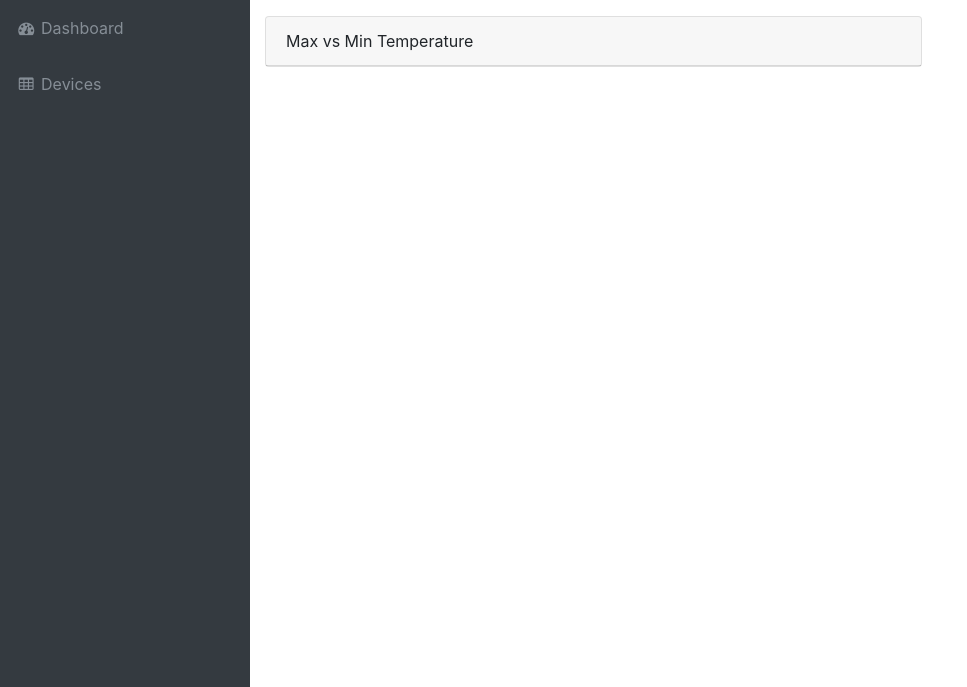
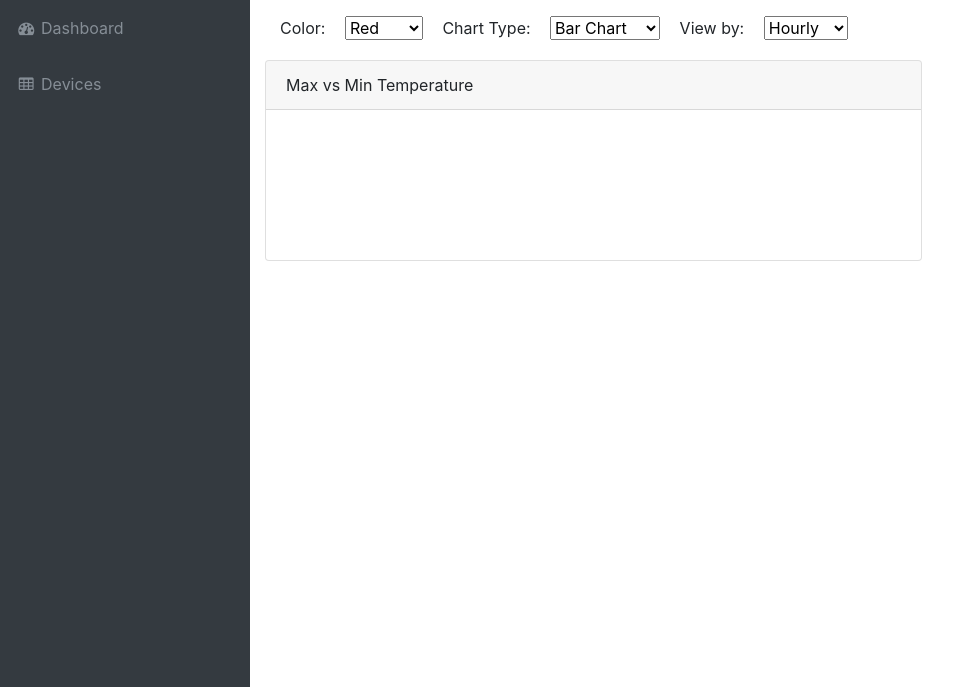
Before and after one commit to chenhau96/iot_dashboard, a Django app: page /dashboard/max_vs_min_view/ in a window 1280 px wide. Shown: the part 56-743 px from the top of the page, without its empty margins (0-967 px from the left). Run offline with Django 3.2, Linux system fonts and the light colour scheme; parts of the project's set-up code (start-up, migrations or seed data) failed here and were passed over; some libraries are stand-ins or nearby versions.

Commit message:
tried d3 charting tutorial from medium post

```diff
--- a/dashboard/templates/dashboard/max-vs-min-view.html
+++ b/dashboard/templates/dashboard/max-vs-min-view.html
@@ -19,8 +19,19 @@
   <!-- Custom styles for this template-->
   <link href="{% static 'dashboard/css/sb-admin.css' %}" rel="stylesheet">
 
+  <!-- import D3.js -->
+  <script src="https://d3js.org/d3.v4.min.js"></script>
+
+  <style>
+    .line-chart
+    {
+        border: 1px solid lightgray;
+    }
+  </style>
+
   <script type="text/javascript" src="https://www.gstatic.com/charts/loader.js"></script>
   <script>
+  /*
   google.charts.load('current', {'packages':['corechart', 'controls']});
 	google.charts.setOnLoadCallback(drawTempChart);
 
@@ -56,6 +67,78 @@
             });
           count++;
         }
+  */
+  var api = 'https://api.coindesk.com/v1/bpi/historical/close.json?start=2017-12-31&end=2018-04-01';
+  document.addEventListener("DOMContentLoaded", function(event) {
+   fetch(api)
+     .then(function(response) { return response.json(); })
+     .then(function(data) {
+         var parsedData = parseData(data)
+         drawChart(parsedData);
+     })
+  });
+
+  function parseData(data) {
+     var arr = [];
+     for (var i in data.bpi) {
+        arr.push(
+           {
+              date: new Date(i), //date
+              value: +data.bpi[i] //convert string to number
+           });
+     }
+     return arr;
+  }
+
+  function drawChart(data) {
+     var svgWidth = 600, svgHeight = 400;
+     var margin = { top: 20, right: 20, bottom: 30, left: 50 };
+     var width = svgWidth - margin.left - margin.right;
+     var height = svgHeight - margin.top - margin.bottom;
+
+     var svg = d3.select('svg')
+        .attr("width", svgWidth)
+        .attr("height", svgHeight);
+
+     var g = svg.append("g")
+        .attr("transform",
+        "translate(" + margin.left + "," + margin.top + ")"
+        );
+
+     var x = d3.scaleTime().rangeRound([0, width]);
+     var y = d3.scaleLinear().rangeRound([height, 0]);
+
+     var line = d3.line()
+         .x(function(d) { return x(d.date)})
+         .y(function(d) { return y(d.value)})
+         x.domain(d3.extent(data, function(d) { return d.date }));
+         y.domain(d3.extent(data, function(d) { return d.value }));
+
+     g.append("g")
+         .attr("transform", "translate(0," + height + ")")
+         .call(d3.axisBottom(x))
+         .select(".domain")
+         .remove();
+
+     g.append("g")
+         .call(d3.axisLeft(y))
+         .append("text")
+         .attr("fill", "#000")
+         .attr("transform", "rotate(-90)")
+         .attr("y", 6)
+         .attr("dy", "0.71em")
+         .attr("text-anchor", "end")
+         .text("Price ($)");
+
+     g.append("path")
+        .datum(data)
+        .attr("fill", "none")
+        .attr("stroke", "steelblue")
+        .attr("stroke-linejoin", "round")
+        .attr("stroke-linecap", "round")
+        .attr("stroke-width", 1.5)
+        .attr("d", line);
+  }
   </script>
 </head>
 
@@ -153,17 +236,43 @@
   </nav>
   <div class="content-wrapper" style="overflow: hidden">
     <div class="container-fluid">
+      <div style="padding: 0 0 20px 0;">
+        <span class="col-lg-3">Color: </span>
+        <select name="colors">
+          <option value="volvo">Red</option>
+          <option value="saab">Blue</option>
+          <option value="fiat">Green</option>
+          <option value="audi">Yellow</option>
+          <option value="audi">Orange</option>
+        </select>
+        <span class="col-lg-3">Chart Type: </span>
+        <select name="colors">
+          <option value="volvo">Bar Chart</option>
+          <option value="saab">Line Chart</option>
+          <option value="fiat">Pie Chart</option>
+          <option value="audi">Scatter Plot</option>
+          <option value="audi">Histogram</option>
+        </select>
+        <span class="col-lg-3">View by: </span>
+        <select name="colors">
+          <option value="audi">Hourly</option>
+          <option value="volvo">Daily</option>
+          <option value="saab">Weekly</option>
+          <option value="fiat">Monthly</option>
+        </select>
+      </div>
       <!-- Second row Example-->
 	  <div class="row">
 		  <div class="col-lg-8">
 			  <div class="card mb-3">
 				<div class="card-header">Max vs Min Temperature</div>
 				  <div id="chart-01" style="width:100%; height:100%"></div>
+                  <svg></svg>
 			  </div>
 		  </div>
-			</div>
-		</div>
       </div>
+    </div>
+  </div>
 
     <!-- Bootstrap core JavaScript-->
     <script src="{% static 'dashboard/vendor/jquery/jquery.min.js' %}"></script>
--- a/dashboard/urls.py
+++ b/dashboard/urls.py
@@ -19,4 +19,7 @@ urlpatterns = [
     path('mapView/', views.mapView, name='mapView'),
     path('device_table/', views.device_table, name='device_table'),
 
+    # api
+    path('api/get_devices', views.api_get_devices, name='api_get_devices'),
+
 ]
--- a/dashboard/views.py
+++ b/dashboard/views.py
@@ -1,10 +1,8 @@
 from django.shortcuts import render
+from django.http import HttpResponse
+import json
 from django.urls import reverse
 from dashboard.models import Devices
-
-
-for device in Devices.objects.all():
-    print(device.device_id)
 
 
 def index(request):
@@ -40,3 +38,7 @@ def mapView(request):
 
 def device_table(request):
     return render(request, 'dashboard/tables.html')
+
+def api_get_devices(request):
+    devices = Devices.objects.all()
+    return HttpResponse(json.dumps(devices, default=lambda d: list(d)))
```
Also changed, not shown: dashboard/models.py (+13 -3 lines).
